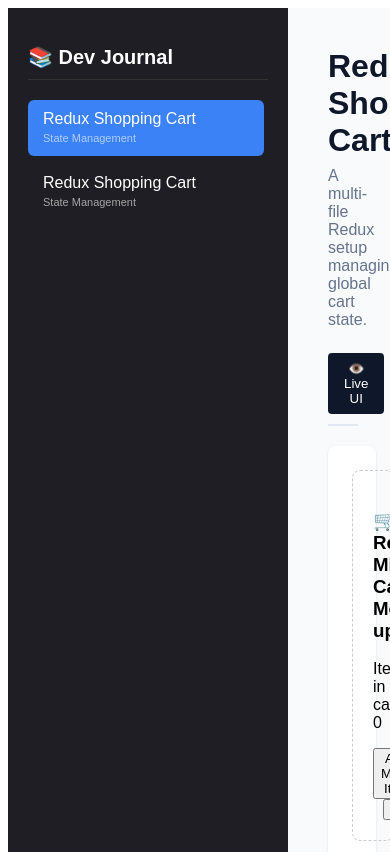
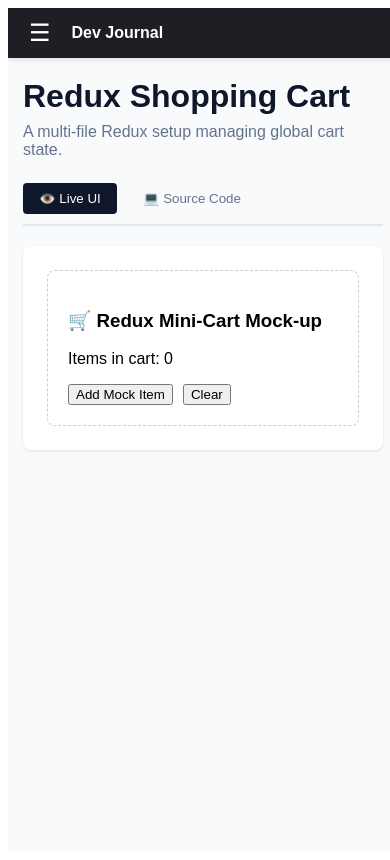
Before and after one commit to monu1041/react-concepts-hub, a React (Vite) app: page / in a window 390 px wide. Built offline with nearby package versions, Linux system fonts and the light colour scheme.

Commit message:
Added mobile responsiveness

```diff
--- a/src/App.jsx
+++ b/src/App.jsx
@@ -5,15 +5,63 @@ import Dashboard from './components/Dashboard';
 import { topics } from './topics/topicsRegistry';
 
 export default function App() {
-  // Default to the first topic in your registry if it exists
   const [activeTopicId, setActiveTopicId] = useState(topics[0]?.id || null);
+  const [isSidebarOpen, setIsSidebarOpen] = useState(false); // Mobile menu toggle state
 
   const currentTopic = topics.find(t => t.id === activeTopicId);
 
   return (
-    <div style={{ display: 'flex', width: '100vw', height: '100vh', overflow: 'hidden', fontFamily: 'sans-serif' }}>
-      <Sidebar activeTopicId={activeTopicId} setActiveTopicId={setActiveTopicId} />
+    <div style={{ display: 'flex', width: '100vw', height: '100vh', overflow: 'hidden', fontFamily: 'sans-serif', position: 'relative' }}>
+
+      {/* Mobile Top Bar */}
+      <div style={{
+        position: 'absolute',
+        top: 0,
+        left: 0,
+        right: 0,
+        height: '50px',
+        background: '#1e1e24',
+        display: 'flex',
+        alignItems: 'center',
+        padding: '0 15px',
+        zIndex: 40,
+        boxShadow: '0 2px 4px rgba(0,0,0,0.1)'
+      }} className="mobile-only-header">
+        <button
+          onClick={() => setIsSidebarOpen(!isSidebarOpen)}
+          style={{ background: 'transparent', border: 'none', color: '#fff', fontSize: '24px', cursor: 'pointer' }}
+        >
+          {isSidebarOpen ? '✕' : '☰'}
+        </button>
+        <span style={{ color: '#fff', marginLeft: '15px', fontWeight: 'bold' }}>Dev Journal</span>
+      </div>
+
+      {/* Sidebar Component */}
+      <Sidebar
+        activeTopicId={activeTopicId}
+        setActiveTopicId={(id) => {
+          setActiveTopicId(id);
+          setIsSidebarOpen(false); // Close sidebar automatically on mobile after clicking a link
+        }}
+        isOpen={isSidebarOpen}
+      />
+
+      {/* Main Dashboard Panel */}
       <Dashboard topic={currentTopic} />
+
+      {/* Inject CSS Media Queries for layout shifts */}
+      <style>{`
+        .mobile-only-header { display: none !important; }
+
+        @media (max-width: 768px) {
+          .mobile-only-header { display: flex !important; }
+          main {
+            padding-top: 70px !important; /* Make room for the top bar on mobile */
+            padding-left: 15px !important;
+            padding-right: 15px !important;
+          }
+        }
+      `}</style>
     </div>
   );
 }
--- a/src/components/Sidebar.jsx
+++ b/src/components/Sidebar.jsx
@@ -2,9 +2,10 @@
 import React from 'react';
 import { topics } from '../topics/topicsRegistry';
 
-export default function Sidebar({ activeTopicId, setActiveTopicId }) {
+export default function Sidebar({ activeTopicId, setActiveTopicId, isOpen }) {
   return (
     <aside
+      className={`app-sidebar ${isOpen ? 'open' : ''}`}
       style={{
         width: '280px',
         background: '#1e1e24',
@@ -12,24 +13,23 @@ export default function Sidebar({ activeTopicId, setActiveTopicId }) {
         height: '100vh',
         padding: '20px',
         boxSizing: 'border-box',
-        display: 'flex',            // 1. Turn sidebar into a flexbox layout
-        flexDirection: 'column'     // 2. Stack header and list vertically
+        display: 'flex',
+        flexDirection: 'column',
+        zIndex: 50
       }}
     >
-      {/* This header stays permanently fixed at the top */}
       <h2 style={{ fontSize: '20px', marginBottom: '20px', borderBottom: '1px solid #333', paddingBottom: '10px', flexShrink: 0 }}>
         📚 Dev Journal
       </h2>
 
-      {/* This wrapper list will handle all the scrolling */}
       <ul
         style={{
           listStyle: 'none',
           padding: 0,
           margin: 0,
-          overflowY: 'auto',        // 3. Allows vertical scrolling when content overflows
-          flex1: 1,                 // 4. Takes up all remaining vertical space
-          paddingRight: '4px'       // Adds a tiny gap so the scrollbar doesn't hug the text
+          overflowY: 'auto',
+          flex: 1,
+          paddingRight: '4px'
         }}
       >
         {topics.map((topic) => (
@@ -50,6 +50,24 @@ export default function Sidebar({ activeTopicId, setActiveTopicId }) {
           </li>
         ))}
       </ul>
+
+      {/* Responsive styles handling slide animation */}
+      <style>{`
+        @media (max-width: 768px) {
+          .app-sidebar {
+            position: fixed !important;
+            top: 50px; /* Sits right beneath the mobile header bar */
+            left: 0;
+            transform: translateX(-100%);
+            transition: transform 0.3s ease-in-out;
+            width: 100% !important; /* Full width drawer on mobile */
+            height: calc(100vh - 50px) !important;
+          }
+          .app-sidebar.open {
+            transform: translateX(0);
+          }
+        }
+      `}</style>
     </aside>
   );
 }
```
